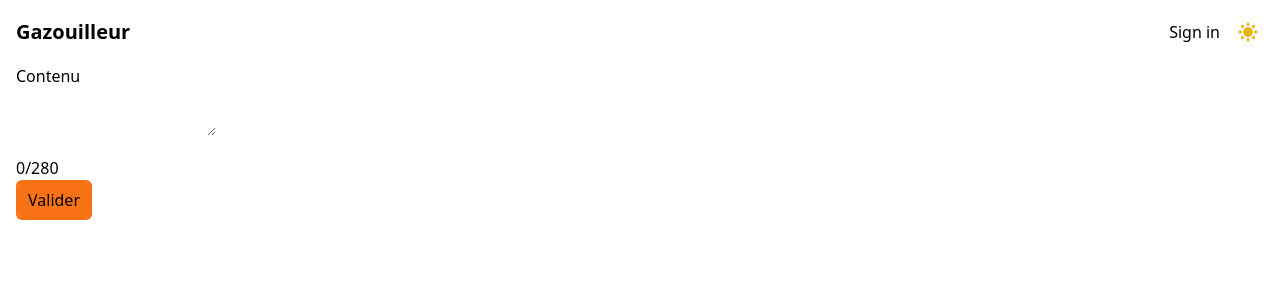
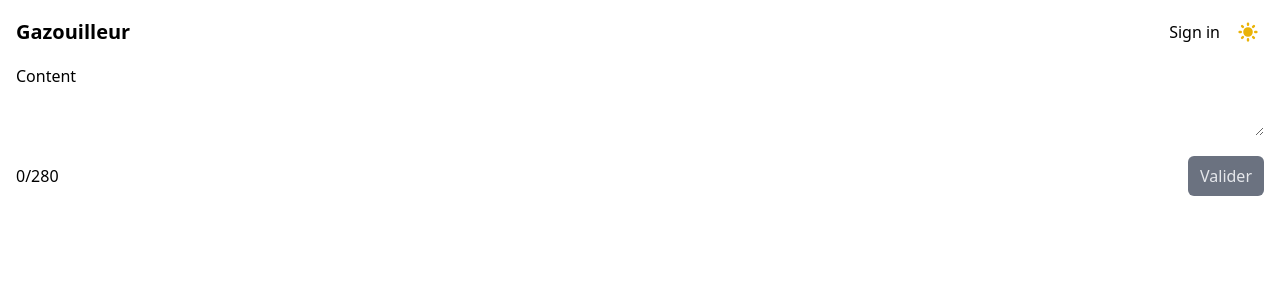
Before and after one commit to Ryltarrr/gazouilleur, a Next.js app: page /create in a window 1280 px wide. Shown: the top 300 px of the page. Built offline with nearby package versions, Linux system fonts and the light colour scheme; no server answers.

Commit message:
go back after create

```diff
--- a/pages/create.tsx
+++ b/pages/create.tsx
@@ -1,5 +1,6 @@
 import type { Post } from "@prisma/client";
 import { NextPage } from "next";
+import { useRouter } from "next/router";
 import { useState } from "react";
 import Layout from "../components/Layout";
 
@@ -19,34 +20,36 @@ export async function savePost(post: Partial<Post>) {
 const maxLength = 280;
 const CreatePage: NextPage = () => {
   const [content, setContent] = useState("");
+  const router = useRouter();
   return (
     <Layout>
       <form
-        onSubmit={async (e) => {
+        onSubmit={(e) => {
           e.preventDefault();
-          await savePost({ content });
+          savePost({ content });
+          router.back();
         }}
       >
-        <label className="block">Contenu</label>
+        <label className="block">Content</label>
         <textarea
-          className="block mb-5"
+          className="block mb-5 rounded-md w-full"
           value={content}
           onChange={(e) => setContent(e.target.value)}
           maxLength={maxLength}
-        ></textarea>
-        <div>
+        />
+        <div className="flex justify-between items-center">
           {content.length}/{maxLength}
-        </div>
           <button
             className="px-3 py-2 rounded-md
           bg-orange-500 dark:bg-orange-400
           disabled:bg-gray-500 dark:disabled:bg-gray-400
           disabled:text-gray-200 dark:disabled:text-gray-200 disabled:cursor-not-allowed"
-          disabled={content.length > maxLength}
+            disabled={content.length === 0 || content.length > maxLength}
             type="submit"
           >
             Valider
           </button>
+        </div>
       </form>
     </Layout>
   );
```
Lines whose indentation alone changed are shown as unchanged.
